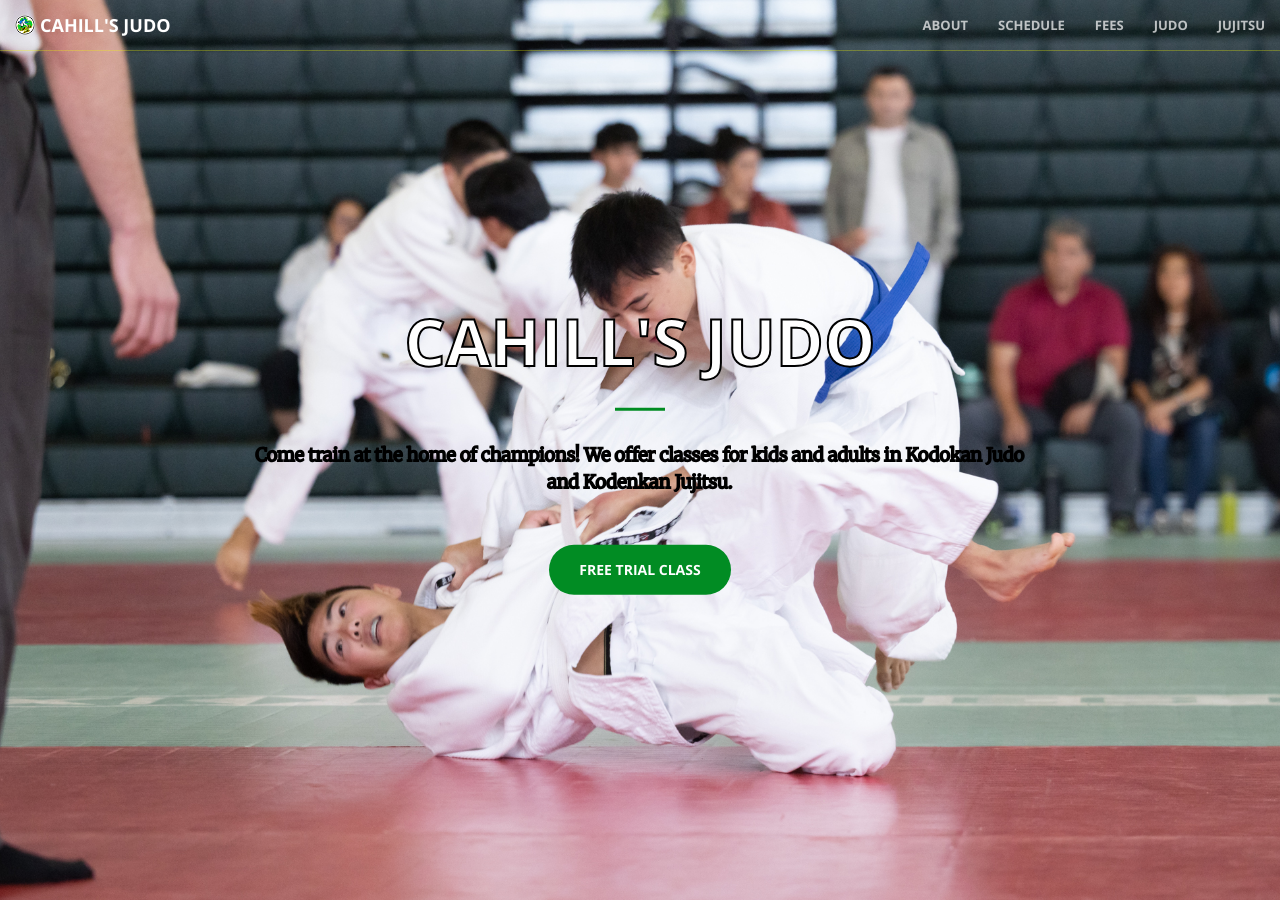
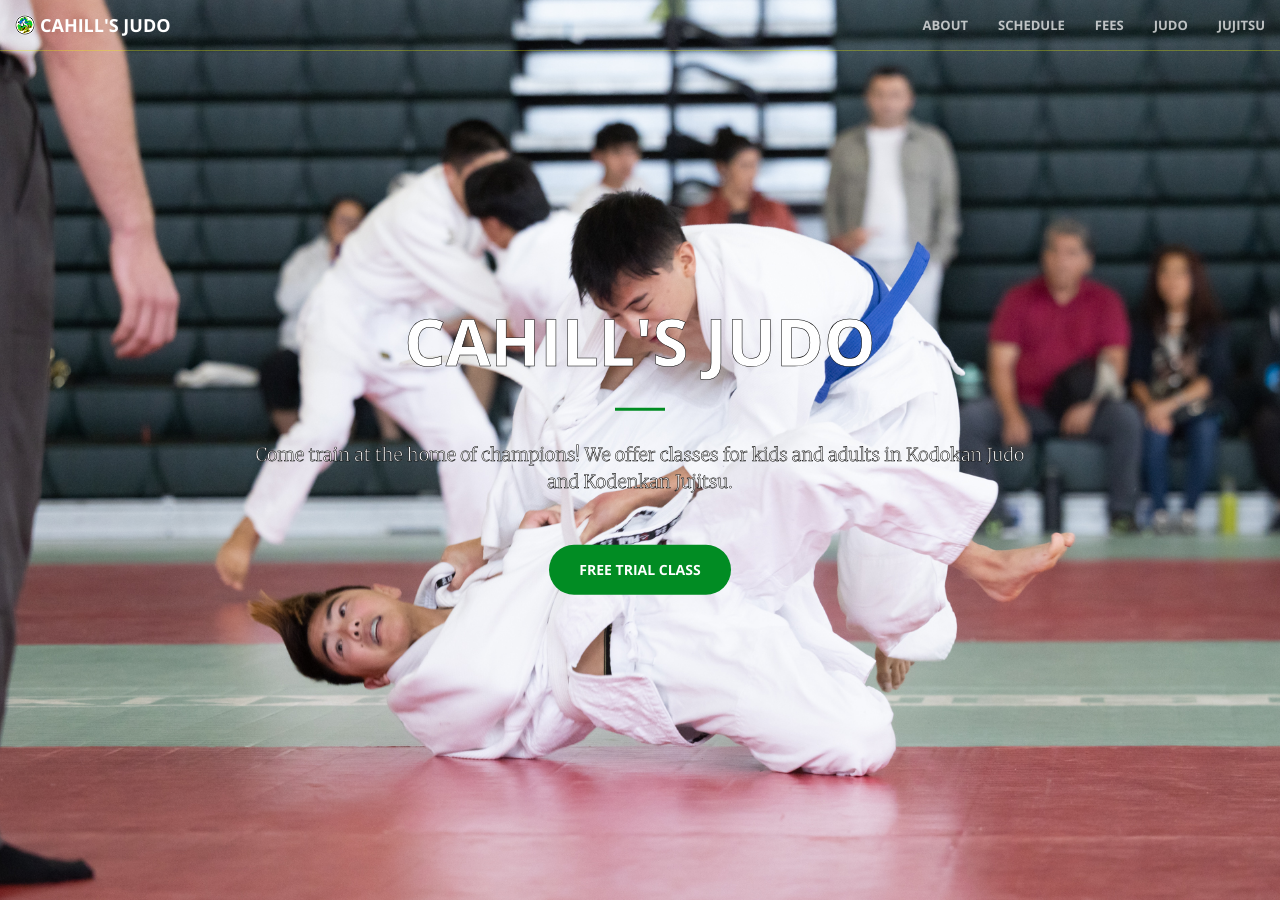
Before and after one commit to cahillsjudo/cahillsjudo.github.io, a Jekyll site: the page built from index.html, in a window 1280 px wide and 900 px high. Built offline with Jekyll 4.4.1, drawn with Linux system fonts in a browser that asks for light colours.

Commit message:
Update _base.scss

```diff
--- a/_sass/_base.scss
+++ b/_sass/_base.scss
@@ -454,7 +454,7 @@ body {
 
 .pop-text {
     color: white; /* Main text color */
-    -webkit-text-stroke: 2px black; /* Creates a sharp black outline */
+    -webkit-text-stroke: 0.5px black; /* Creates a sharp black outline */
     text-shadow: none; /* Removes soft shadow */
 }
 
```
